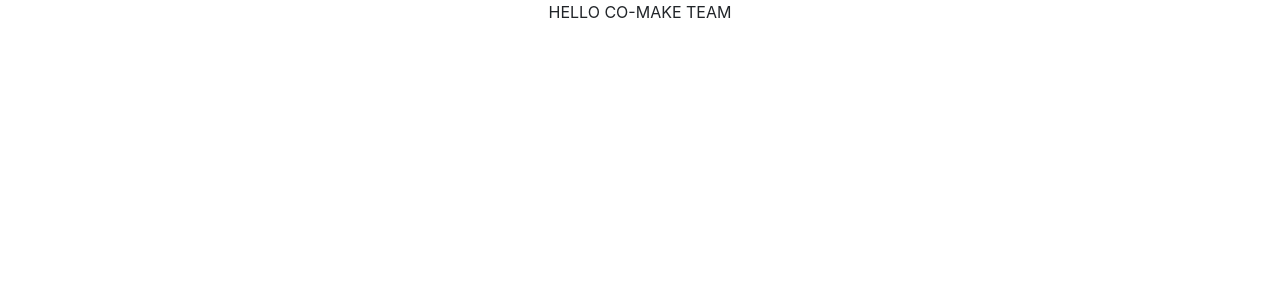
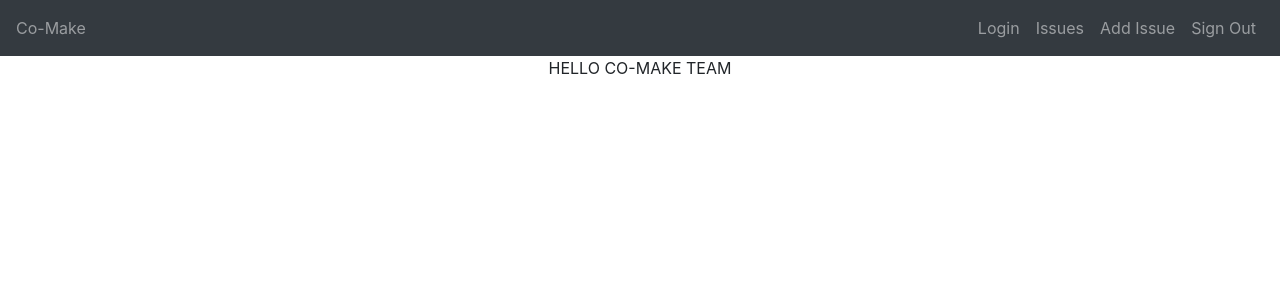
Before and after one commit to Co-make-tt76/front-end, a React (Create React App) app in the folder co-make/: page / in a window 1280 px wide. Shown: the top 300 px of the page. Built offline with nearby package versions, Linux system fonts and the light colour scheme.

Commit message:
Navbar complete/ initial routes

```diff
--- a/co-make/src/App.js
+++ b/co-make/src/App.js
@@ -1,12 +1,30 @@
 import React from 'react';
 import './App.css';
+import { Switch, Route } from 'react-router-dom';
+import NavBar from './components/NavBar';
+import IssuesList from './components/IssuesList';
+import Login from './components/Login';
+import Register from './components/Register';
+import AddNewIssue from './components/AddNewIssue';
 
 function App() {
-  return (
-    <div className="App">
-      <p>HELLO CO-MAKE TEAM</p>
-    </div>
-  );
+	return (
+		<div className="App">
+			<NavBar />
+			<p>HELLO CO-MAKE TEAM</p>
+
+			<div className='routes'>
+				<Switch>
+					<Route exact path={["/", "/issues"]} component={IssuesList} />
+					<Route path="/login" component={Login} />
+					<Route path='/register' component={Register} />
+					<Route path='/addIssue' component={AddNewIssue} />
+				</Switch>
+			</div>
+		</div>
+
+
+	);
 }
 
 export default App;
--- a/co-make/src/components/NavBar.js
+++ b/co-make/src/components/NavBar.js
@@ -0,0 +1,45 @@
+import React from 'react';
+import { Link } from 'react-router-dom'
+import {
+	Navbar,
+	Nav,
+	NavItem,
+	NavLink,
+	NavbarText
+} from 'reactstrap';
+import { useHistory } from 'react-router-dom';
+
+
+
+export default function NavBar() {
+
+	const { push } = useHistory();
+
+	const handleSignOut = e => {
+		e.preventDefault();
+		push('/issues')
+	}
+
+	return (
+		<div>
+			<Navbar color="dark" dark expand="md">
+			<NavbarText>Co-Make</NavbarText>
+				<Nav className="ml-auto" navbar>
+					<NavItem>
+						<NavLink tag={Link} to='/login'>Login</NavLink>
+					</NavItem>
+					<NavItem>
+						<NavLink tag={Link} to='/issues'>Issues</NavLink>
+					</NavItem>
+					<NavItem>
+						<NavLink tag={Link} to='/addIssue'>Add Issue</NavLink>
+					</NavItem>
+					<NavItem>
+						<NavLink tag={Link} onClick={handleSignOut}>Sign Out</NavLink>
+					</NavItem>
+				</Nav>
+
+			</Navbar>
+		</div>
+	);
+}
--- a/co-make/src/index.js
+++ b/co-make/src/index.js
@@ -2,11 +2,13 @@ import React from 'react';
 import ReactDOM from 'react-dom';
 import './index.css';
 import App from './App';
+import { BrowserRouter as Router } from 'react-router-dom';
 import 'bootstrap/dist/css/bootstrap.min.css'
 
 
 ReactDOM.render(
-
-    <App />,
+  <Router>
+    <App />
+  </Router>,
   document.getElementById('root')
 );
```
Also changed, not shown: co-make/src/components/IssuesList.js (+7 -0 lines), co-make/src/components/Login.js (+7 -0 lines), co-make/src/components/Register.js (+7 -0 lines).
